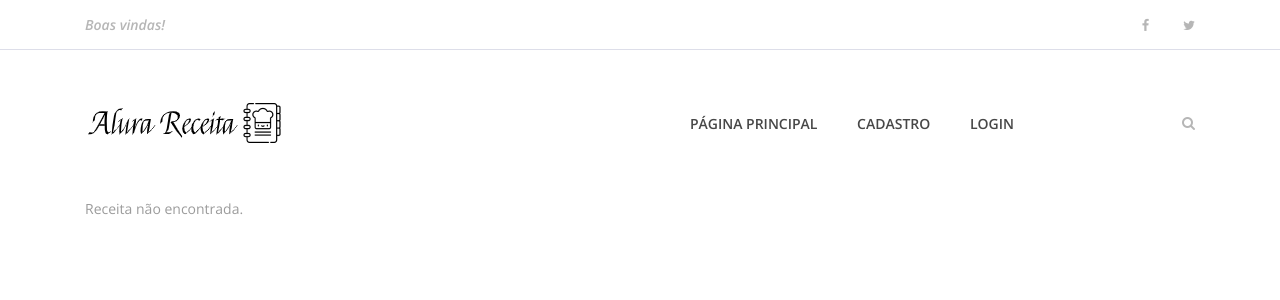
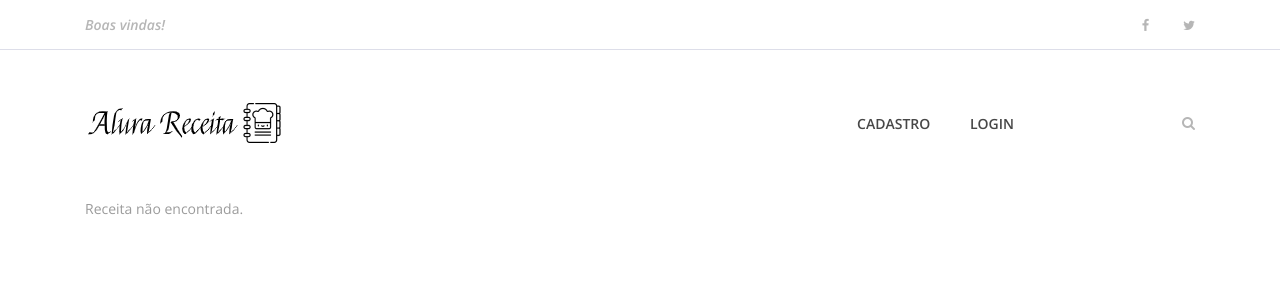
Before and after one commit to derekSaga/receitas_apps, a Django app: page /buscar in a window 1280 px wide. Shown: the top 300 px of the page. Run offline with Django 4.2, Linux system fonts and the light colour scheme; data that the repository does not hold is empty; some libraries are stand-ins or nearby versions.

Commit message:
remove link 'Pagina Principal' from index

```diff
--- a/core/apps/templates/partials_html/menu.html
+++ b/core/apps/templates/partials_html/menu.html
@@ -61,7 +61,6 @@
                                     <li><a href="{% url 'usuario:criar_receita' %}">Criar Receita</a></li>
                                     <li><a href="{% url 'usuario:logout' %}">Logout</a></li>
                                 {% else %}
-                                    <li><a href="{% url 'site_receitas:index' %}">Página principal</a></li>
                                     <li><a href="{% url 'usuario:cadastro' %}">Cadastro</a></li>
                                     <li><a href="{% url 'usuario:login' %}">Login</a></li>
                                 {% endif %}
```
